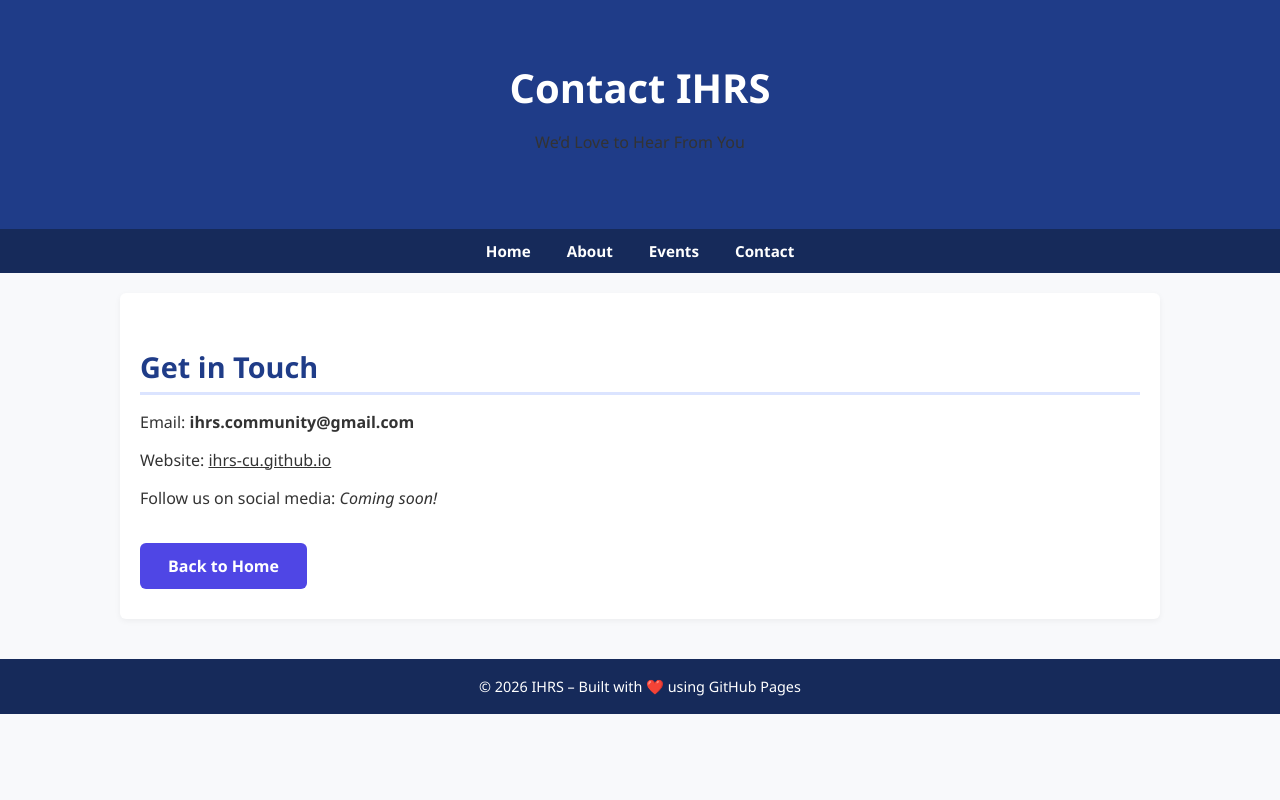
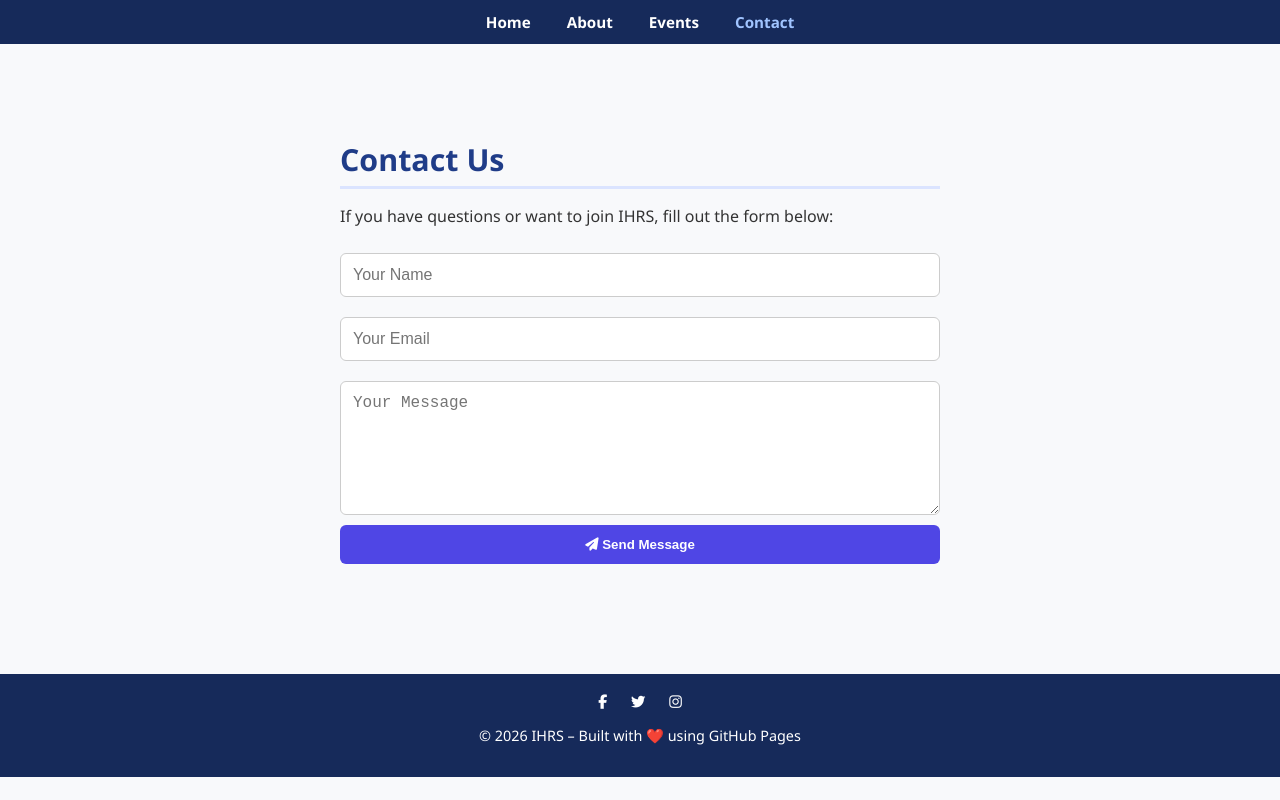
Before and after one commit to Cryyyybabyyyy/ihrs-cu.github.io, a plain HTML site: page contact.html in a window 1280 px wide. Drawn offline with Linux system fonts and the light colour scheme.

Commit message:
Revamp contact page layout and styling

```diff
--- a/contact.html
+++ b/contact.html
@@ -5,50 +5,67 @@
 <title>IHRS | Contact</title>
 <meta name="viewport" content="width=device-width, initial-scale=1.0">
 
+<link rel="stylesheet" href="https://cdnjs.cloudflare.com/ajax/libs/font-awesome/6.6.0/css/all.min.css">
+
 <style>
 html { scroll-behavior: smooth; }
 body { margin:0; font-family:'Segoe UI', Arial, sans-serif; background:#f8f9fb; color:#333; }
-    header { background:#1f3c88; color:#fff; text-align:center; padding:60px 20px; }
-    header h1 { margin:0; font-size:2.5rem; }
+
 nav { display:flex; justify-content:center; background:#162a5a; padding:12px 0; position:sticky; top:0; z-index:100; }
-    nav a { color:#fff; margin:0 18px; text-decoration:none; font-weight:600; font-size:0.95rem; transition:0.3s ease; }
-    nav a:hover { color:#a0c4ff; }
-    .container { max-width:1000px; margin:auto; padding:30px 20px; background:#fff; border-radius:6px; box-shadow:0 2px 6px rgba(0,0,0,0.05); margin-top:20px; }
-    h2 { color:#1f3c88; font-size:1.8rem; margin-bottom:12px; border-bottom:3px solid #dbe4ff; padding-bottom:6px; }
-    p, a { font-size:1rem; color:#333; }
-    a:hover { color:#1f3c88; text-decoration:underline; }
-    .animated-btn { display:inline-block; margin-top:18px; padding:12px 28px; background:#4f46e5; color:#fff; text-decoration:none; border-radius:6px; font-weight:bold; transition: all 0.3s ease; }
-    .animated-btn:hover { background:#6366f1; transform:translateY(-3px); box-shadow:0 4px 10px rgba(0,0,0,0.2); }
+nav a { color:#fff; margin:0 18px; text-decoration:none; font-weight:600; font-size:0.95rem; transition:0.3s; }
+nav a:hover, nav a.active { color:#a0c4ff; }
+
+.container { max-width:600px; margin:auto; padding:40px 20px; }
+section { padding:30px 0; }
+section h2 { font-size:1.9rem; color:#1f3c88; margin-bottom:14px; border-bottom:3px solid #dbe4ff; padding-bottom:6px; }
+form { display:flex; flex-direction:column; }
+form input, form textarea { margin:10px 0; padding:12px; border-radius:6px; border:1px solid #ccc; font-size:1rem; }
+form button { padding:12px; background:#4f46e5; color:#fff; border:none; border-radius:6px; font-weight:bold; cursor:pointer; transition:all 0.3s ease; }
+form button:hover { background:#6366f1; transform:translateY(-2px); box-shadow:0 4px 10px rgba(0,0,0,0.2); }
+
 footer { text-align:center; padding:18px; font-size:0.9rem; background:#162a5a; color:#fff; margin-top:40px; }
+footer .socials a { margin:0 10px; color:#fff; transition:0.3s; }
+footer .socials a:hover { color:#a0c4ff; }
+
+@media (max-width:600px){ nav a { margin:0 10px; font-size:0.9rem; } }
 </style>
 </head>
+
 <body>
-
-<header>
-  <h1>Contact IHRS</h1>
-  <p>We’d Love to Hear From You</p>
-</header>
 
 <nav>
   <a href="index.html">Home</a>
   <a href="about.html">About</a>
   <a href="events.html">Events</a>
-  <a href="contact.html">Contact</a>
+  <a href="contact.html" class="active">Contact</a>
 </nav>
 
 <div class="container">
   <section>
-    <h2>Get in Touch</h2>
-    <p>Email: <strong>ihrs.community@gmail.com</strong></p>
-    <p>Website: <a href="https://ihrs-cu.github.io" target="_blank">ihrs-cu.github.io</a></p>
-    <p>Follow us on social media: <em>Coming soon!</em></p>
-    <a href="index.html" class="animated-btn">Back to Home</a>
+    <h2>Contact Us</h2>
+    <p>If you have questions or want to join IHRS, fill out the form below:</p>
+    <form action="mailto:ihrs@example.com" method="post" enctype="text/plain">
+      <input type="text" name="name" placeholder="Your Name" required>
+      <input type="email" name="email" placeholder="Your Email" required>
+      <textarea name="message" rows="6" placeholder="Your Message" required></textarea>
+      <button type="submit"><i class="fas fa-paper-plane"></i> Send Message</button>
+    </form>
   </section>
 </div>
 
 <footer>
-  © 2026 IHRS – Built with ❤️ using GitHub Pages
+  <div class="socials">
+    <a href="#"><i class="fab fa-facebook-f"></i></a>
+    <a href="#"><i class="fab fa-twitter"></i></a>
+    <a href="#"><i class="fab fa-instagram"></i></a>
+  </div>
+  <p>© 2026 IHRS – Built with ❤️ using GitHub Pages</p>
 </footer>
+
+<script>
+const links = document.querySelectorAll('nav a');
+links.forEach(link => { if(link.href === window.location.href){ link.classList.add('active'); } });
+</script>
 
 </body>
 </html>
```
Lines whose indentation alone changed are shown as unchanged.
